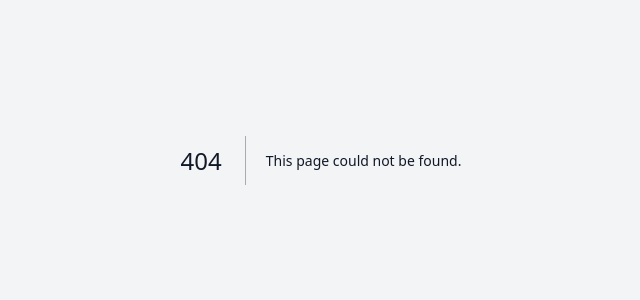
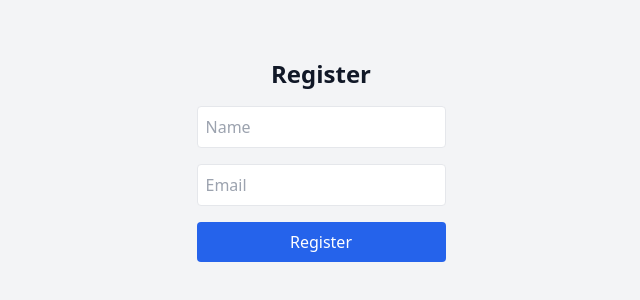
Before and after one commit to kadelcode/saas-dashboard, a Next.js app: page /register in a window 1280 px wide. Before the commit this address had no page. Shown: the part 240-540 px from the top of the page, without its empty margins (319-959 px from the left). Built offline with nearby package versions, Linux system fonts and the light colour scheme; no server answers.

Commit message:
Registration page

```diff
--- /dev/null
+++ b/src/app/(auth)/register/page.tsx
@@ -0,0 +1,43 @@
+"use client"
+
+import { useState } from "react";
+import { registerUser } from "@/lib/auth";
+import { useRouter } from "next/navigation";
+
+const Register = () => {
+    const [email, setEmail] = useState("");
+    const [password, setPassword] = useState("");
+    const [name, setName] = useState("");
+    const router = useRouter();
+
+    const handleRegister = async (e: React.FormEvent) => {
+        e.preventDefault(); // Prevents the default form submission behavior
+        await registerUser(email, password, name);
+        router.push("/")
+    };
+
+    return (
+        <div className="flex flex-col items-center justify-center h-screen">
+            <h2 className="text-2xl font-bold">Register</h2>
+            <form onSubmit={handleRegister} className="flex flex-col gap-4 mt-4">
+                <input
+                  type="text"
+                  placeholder="Name"
+                  value={name}
+                  onChange={(e) => setName(e.target.value)}
+                  className="border p-2 rounded"
+                />
+                <input
+                  type="email"
+                  placeholder="Email"
+                  value={email}
+                  onChange={(e) => setPassword(e.target.value)}
+                  className="border p-2 rounded"
+                />
+                <button type="submit" className="bg-blue-600 text-white p-2 rounded">Register</button>
+            </form>
+        </div>
+    );
+};
+
+export default Register;
```
